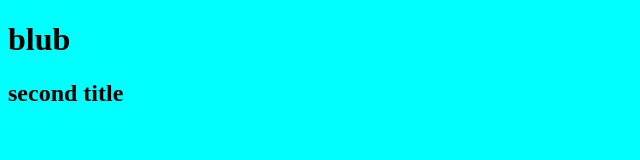
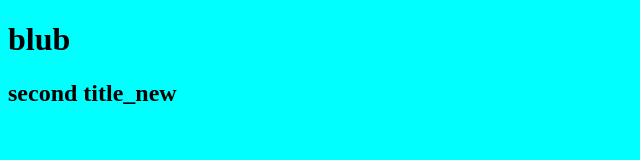
Before and after one commit to JohannaMathieu/test-git, a plain HTML site: page index.html in a window 1280 px wide. Shown: the full height of the page, 0-640 px from the left. Drawn offline with Linux system fonts and the light colour scheme.

Commit message:
title new

```diff
--- a/index.html
+++ b/index.html
@@ -10,7 +10,7 @@
 
 <body style="background-color: aqua;">
     <h1>blub</h1>
-    <h2>second title</h2>
+    <h2>second title_new</h2>
 
 </body>
 
```
